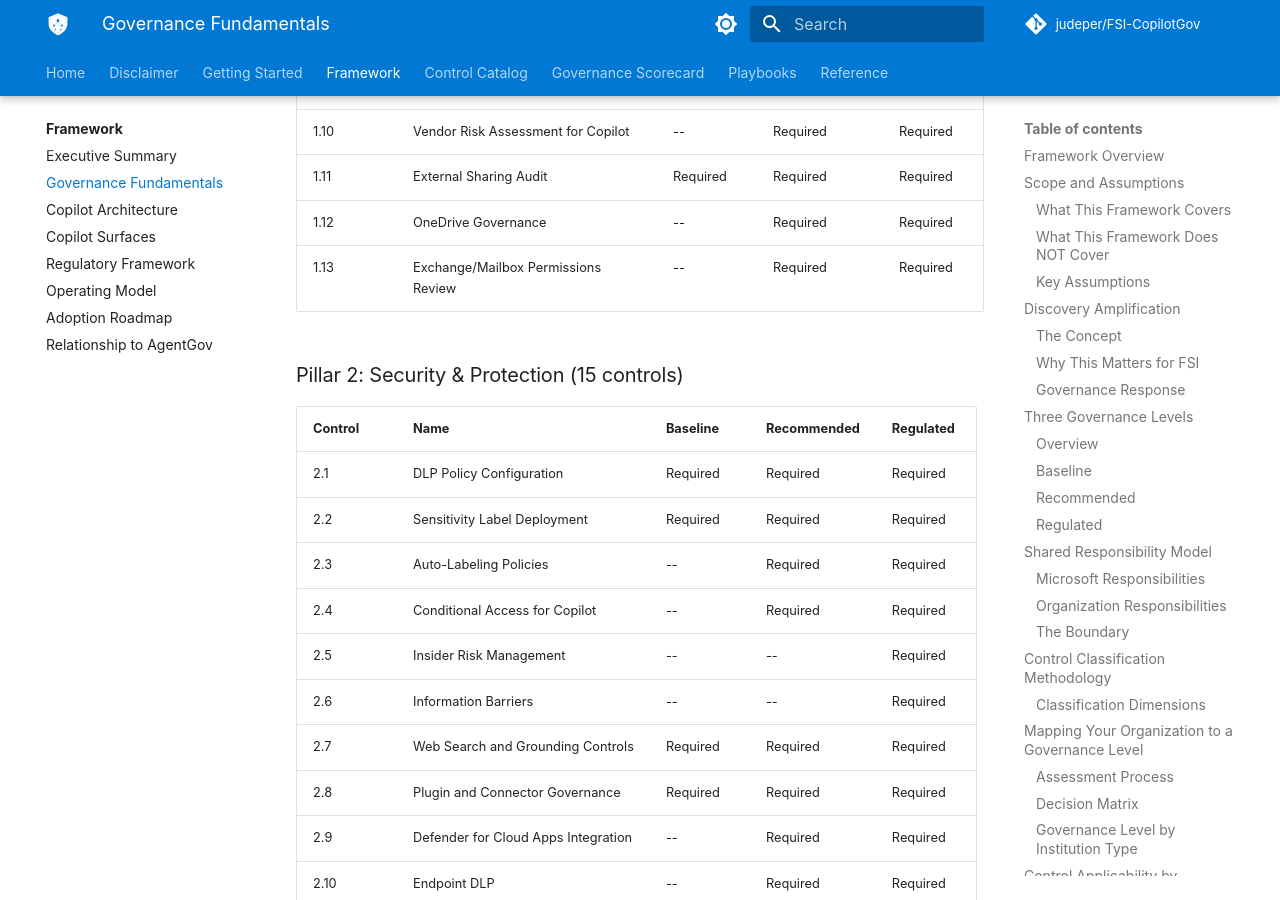
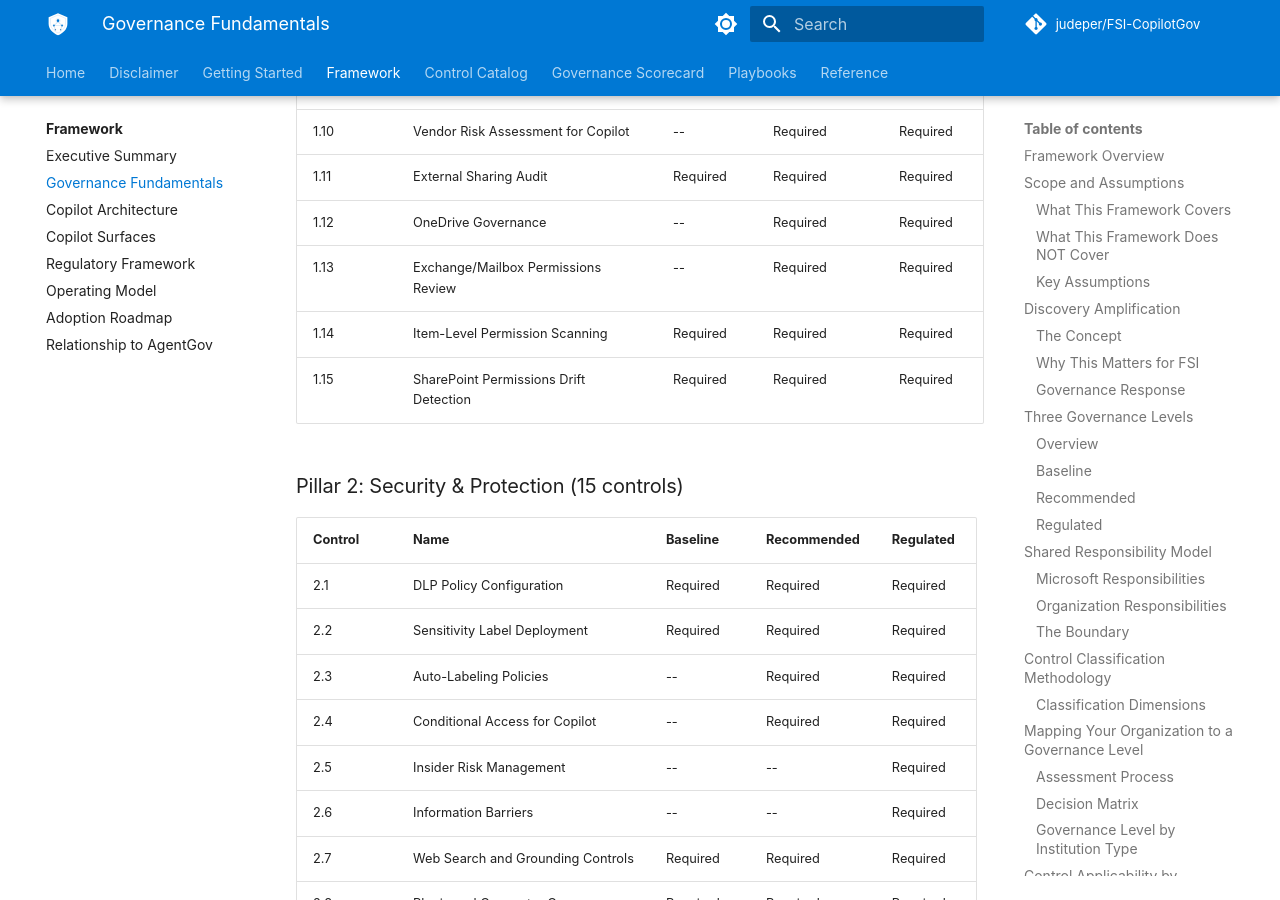
Before and after one commit to judeper/FSI-CopilotGov, an MkDocs documentation site: the page built from docs/framework/governance-fundamentals.md, in a window 1280 px wide and 900 px high, scrolled down 10933 px. Built offline with MkDocs 1.6.1 and Material for MkDocs 9.7.7, drawn with Linux system fonts in a browser that asks for light colours; comment, search, counter and statistics services are not loaded; some of the changed text lies outside the part shown.

Commit message:
Iteration 1: Fix framework (16 issues)

```diff
--- a/docs/framework/governance-fundamentals.md
+++ b/docs/framework/governance-fundamentals.md
@@ -8,7 +8,7 @@
 
 The FSI Copilot Governance Framework provides complete guidance for governing Microsoft 365 Copilot across all M365 applications in regulated US financial services environments.
 
-**Version:** 1.0 (February 2026)
+**Version:** 1.1 (February 2026)
 **Target Audience:** US Financial Services Organizations
 **Regulatory Focus:** FINRA, SEC, SOX, GLBA, OCC, Federal Reserve, FDIC, NCUA, CFPB
 
@@ -340,6 +340,8 @@
 | 1.11 | External Sharing Audit | Required | Required | Required |
 | 1.12 | OneDrive Governance | -- | Required | Required |
 | 1.13 | Exchange/Mailbox Permissions Review | -- | Required | Required |
+| 1.14 | Item-Level Permission Scanning | Required | Required | Required |
+| 1.15 | SharePoint Permissions Drift Detection | Required | Required | Required |
 
 ### Pillar 2: Security & Protection (15 controls)
 
```
Also changed, not shown: docs/framework/executive-summary.md (+1 -1 lines), docs/framework/index.md (+3 -3 lines), docs/framework/relationship-to-agentgov.md (+4 -4 lines).
